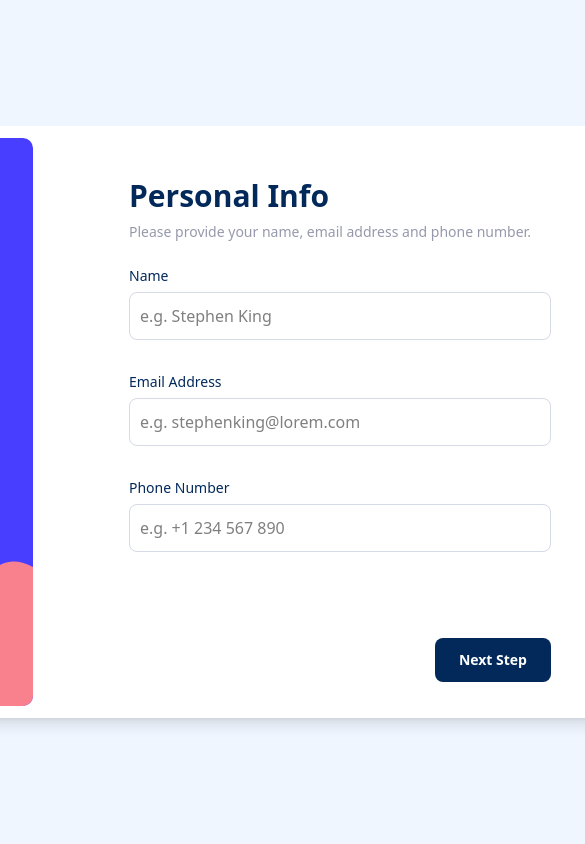
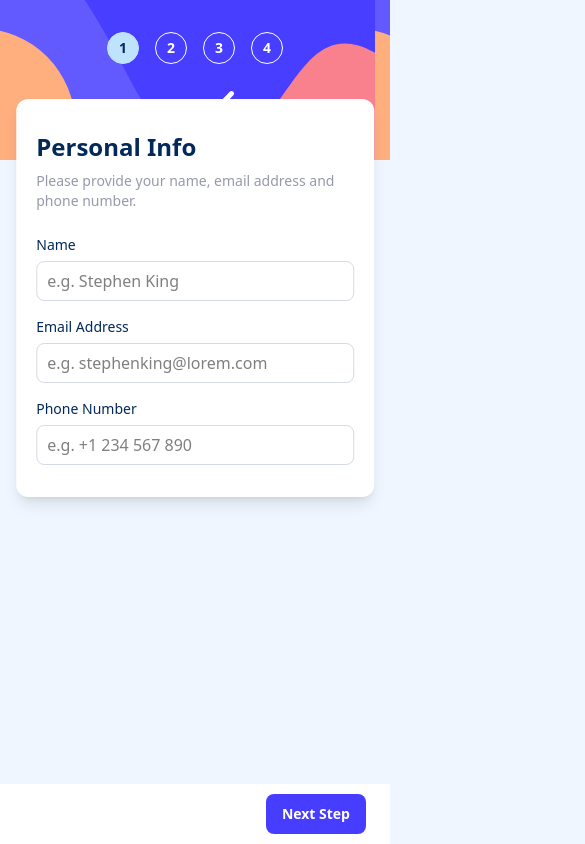
Before and after one commit to theathleticnerd/timepass-games-assignment, a React (Vite) app: page / in a window 390 px wide. Shown: the top 844 px of the page, 585 px wide, since content can reach past the window. Built offline with nearby package versions, Linux system fonts and the light colour scheme.

Commit message:
feat: :iphone: mobile ui

```diff
--- a/src/components/InfoStep.jsx
+++ b/src/components/InfoStep.jsx
@@ -26,7 +26,7 @@ const InfoStep = forwardRef((props, ref) => {
   }));
 
   return (
-    <div className="space-y-8">
+    <div className="space-y-4 lg:space-y-8">
       <TextField
         label="Name"
         value={name}
--- a/src/components/PlanStep.jsx
+++ b/src/components/PlanStep.jsx
@@ -21,15 +21,19 @@ const PlanStep = forwardRef((props, ref) => {
     nextStep: nextStep
   }));
   return (
-    <div className="mt-4">
-      <div className="flex space-x-4 mb-8">
+    <div className="lg:mt-4">
+      <div className="flex flex-col lg:flex-row space-y-4 lg:space-y-0 lg:space-x-4 mb-8">
         {planOptions.map((plan) => {
           return (
             <div
               key={plan.name}
-              className={`border border-light-gray basis-1/3 flex flex-col justify-between rounded-lg cursor-pointer px-2.5 py-2.5 ${plan.id === selectedPlan && 'bg-magnolia'}`}
+              className={`border border-light-gray lg:basis-1/3 flex items-center lg:items-start lg:flex-col lg:justify-between rounded-lg cursor-pointer px-3 lg:px-2.5 py-2.5 hover:border-purplish-blue ${plan.id === selectedPlan && 'bg-magnolia border-purplish-blue'}`}
               onClick={() => setSelectedPlan(plan.id)}>
-              <img src={plan.icon} alt="Arcade Icon" className="size-10 mb-8 mt-1" />
+              <img
+                src={plan.icon}
+                alt="Arcade Icon"
+                className="size-10 mr-4 lg:mr-0 lg:mb-8 lg:mt-1"
+              />
               <div>
                 <p className="text-marine-blue font-semibold"> {plan.name} </p>
                 <p className="text-sm text-cool-gray">
--- a/src/components/SummaryStep.jsx
+++ b/src/components/SummaryStep.jsx
@@ -3,6 +3,7 @@ import planOptions from 'src/data/planOptions';
 import addOnOptions from 'src/data/addOnOptions';
 const SummaryStep = forwardRef((props, ref) => {
   const userData = props.userData;
+  const goToStep = props.goToStep;
   const selectedPlan = planOptions.find((plan) => plan.id === userData.planID);
   const selectedAddOns = addOnOptions.filter((addOn) => userData.addOnIDs.includes(addOn.id));
   const totalCost = () => {
@@ -13,18 +14,25 @@ const SummaryStep = forwardRef((props, ref) => {
     });
     return total;
   };
+  const goToPlanStep = () => {
+    goToStep(2);
+  };
   useImperativeHandle(ref, () => ({
     nextStep: () => console.log(userData)
   }));
   return (
     <div>
       <div className="bg-magnolia px-6 py-4 rounded-lg mb-4">
-        <div className="flex justify-between items-center mb-6">
+        <div className="flex justify-between items-center mb-3 lg:mb-3.5">
           <div>
             <p className="font-semibold text-marine-blue">
               {selectedPlan.name} <span>({userData.isAnnual ? 'Yearly' : 'Monthly'})</span>
             </p>
-            <p className="text-sm text-cool-gray underline">Change</p>
+            <button
+              className="text-sm text-cool-gray underline cursor-pointer"
+              onClick={goToPlanStep}>
+              Change
+            </button>
           </div>
           <button className="text-marine-blue font-semibold cursor-pointer">
             {userData.isAnnual
@@ -32,13 +40,13 @@ const SummaryStep = forwardRef((props, ref) => {
               : `$${selectedPlan.monthlyCost}/mo`}
           </button>
         </div>
-        <div className="border-b bg-light-gray mb-6"></div>
+        <div className="border-b border-light-gray pt-0.5 mb-3 lg:mb-3.5"></div>
         <div className="space-y-4 mb-2">
           {selectedAddOns.map((addOn) => (
             <p key={addOn.id} className="text-sm flex justify-between">
-              <span>{addOn.title}</span>
-              <span>
-                {userData.isAnnual ? `$${addOn.annualCost}/yr` : `$${addOn.monthlyCost}/mo`}
+              <span className="text-cool-gray">{addOn.title}</span>
+              <span className="text-marine-blue font-medium">
+                +${userData.isAnnual ? `${addOn.annualCost}/yr` : `${addOn.monthlyCost}/mo`}
               </span>
             </p>
           ))}
@@ -46,7 +54,7 @@ const SummaryStep = forwardRef((props, ref) => {
       </div>
       <p className="flex justify-between items-center px-6">
         <span className="text-sm text-cool-gray font-medium">Total (per month)</span>
-        <span className="text-purplish-blue font-bold text-xl">+${totalCost()}/mo</span>
+        <span className="text-purplish-blue font-bold text-xl">${totalCost()}/mo</span>
       </p>
     </div>
   );
--- a/src/components/TextField.jsx
+++ b/src/components/TextField.jsx
@@ -26,7 +26,7 @@ export default function TextField(props) {
         required={required}
         placeholder={placeholder}
         onBlur={() => setTouched(true)}
-        className={`border border-light-gray w-full h-12 px-2.5 rounded-lg font-medium ${touched && required && !value && 'border-strawberry-red'}`}
+        className={`border border-light-gray w-full h-10 lg:h-12 px-2.5 rounded-lg font-medium focus:border-purplish-blue hover:border-purplish-blue ${touched && required && !value && 'border-strawberry-red'}`}
       />
     </div>
   );
--- a/src/components/ThankYouScreen.jsx
+++ b/src/components/ThankYouScreen.jsx
@@ -2,9 +2,15 @@ import thankYouIcon from 'src/assets/icons/thankYou.svg';
 export default function ThankYouScreen() {
   return (
     <div className="flex flex-col h-full justify-center items-center">
-      <img src={thankYouIcon} alt="Thank you icon" className="size-20 block mb-6" />
-      <h2 className="text-marine-blue font-bold text-3xl mb-6 text-center">Thank you!</h2>
-      <p className="text-center text-sm text-cool-gray font-medium">
+      <img
+        src={thankYouIcon}
+        alt="Thank you icon"
+        className="size-14 lg:size-20 block mb-4 lg:mb-6"
+      />
+      <h2 className="text-marine-blue font-bold text-2xl lg:text-3xl mb-3 lg:mb-6 text-center">
+        Thank you!
+      </h2>
+      <p className="text-center text-base lg:text-sm text-cool-gray font-medium -mx-1.5 lg:mx-0">
         Thanks for confirming your subscription! We hope you have fun using our platform. If you
         ever need support, please feel free to email us at support@loremgaming.com
       </p>
--- a/src/pages/HomePage.jsx
+++ b/src/pages/HomePage.jsx
@@ -1,5 +1,6 @@
 import { useState, useMemo, useRef } from 'react';
 import DesktopBanner from 'src/assets/images/bg-sidebar-desktop.svg';
+import MobileBanner from 'src/assets/images/bg-sidebar-mobile.svg';
 import ThankYouScreen from 'src/components/ThankYouScreen';
 import InfoStep from 'src/components/InfoStep';
 import PlanStep from 'src/components/PlanStep';
@@ -56,6 +57,9 @@ export default function HomePage() {
   const currentStep = useMemo(() => {
     return stepContent[steps[activeStep - 1].name];
   }, [activeStep]);
+  const goToStep = (id) => {
+    setActiveStep(id);
+  };
   const goToNextStep = async () => {
     if (stepRefs.current[activeStep]?.current) {
       const result = await stepRefs.current[activeStep].current.nextStep();
@@ -82,8 +86,16 @@ export default function HomePage() {
   const ref = (stepRefs.current[activeStep] = useRef(null));
   return (
     <main className="max-w-7xl mx-auto h-svh relative">
-      <div className="absolute flex bg-white w-4xl top-1/2 left-1/2 -translate-1/2 min-h-[32rem] rounded-xl shadow-lg px-3 py-3 justify-between space-x-24">
-        <div className=" bg-[url('src/assets/images/bg-sidebar-desktop.svg')] bg-no-repeat relative rounded-lg shrink-0">
+      <div className="lg:hidden bg-[url('src/assets/images/bg-sidebar-mobile.svg')] h-[10rem] flex pt-8 justify-center space-x-4 text-white">
+        {steps.map((step) => (
+          <p
+            className={`border size-8 rounded-full flex items-center justify-center font-semibold text-sm ${step.id === activeStep && 'bg-light-blue text-marine-blue border-light-blue'}`}>
+            {step.id}
+          </p>
+        ))}
+      </div>
+      <div className="absolute flex bg-white lg:w-4xl top-[6.2rem] -translate-x-1/2  lg:top-1/2 left-1/2 min-h-96 lg:-translate-1/2 lg:min-h-[32rem] rounded-xl shadow-lg lg:px-3 lg:py-3 justify-between space-x-24 w-11/12 px-5">
+        <div className="hidden lg:block bg-[url('src/assets/images/bg-sidebar-desktop.svg')] bg-no-repeat relative rounded-lg shrink-0">
           <div className="space-y-8 px-8 py-12 absolute">
             {steps.map((step) => (
               <div key={step.id} className="flex items-center space-x-3 text-white/90">
@@ -100,17 +112,19 @@ export default function HomePage() {
           </div>
           <img src={DesktopBanner} alt="Desktop Banner Image" className="invisible" />
         </div>
-        <div className="mr-20 grow flex">
+        <div className="lg:mr-20 lg:grow lg:flex">
           {isThankYouScreen ? (
             <ThankYouScreen />
           ) : (
-            <div className="flex flex-col h-full justify-between pt-10 pb-6 grow">
-              <h2 className="text-marine-blue text-3xl font-bold mb-2">{currentStep.title}</h2>
+            <div className="flex flex-col h-full justify-between pt-8 pb-8 lg:pt-10 lg:pb-6 grow">
+              <h2 className="text-marine-blue text-2xl lg:text-3xl font-bold mb-2">
+                {currentStep.title}
+              </h2>
               <p className="text-cool-gray mb-6 text-sm font-medium">{currentStep.subtitle}</p>
               <div className="grow">
-                <Component ref={ref} userData={userData} />
+                <Component ref={ref} userData={userData} goToStep={goToStep} />
               </div>
-              <div className="flex justify-between items-center">
+              <div className="hidden lg:flex justify-between items-center">
                 <button
                   className={`font-medium text-cool-gray hover:text-marine-blue focus:text-marine-blue active:text-marine-blue cursor-pointer ${activeStep === 1 ? 'invisible' : 'visible'}`}
                   onClick={goToPreviousStep}>
@@ -126,6 +140,20 @@ export default function HomePage() {
           )}
         </div>
       </div>
+      {!isThankYouScreen && (
+        <div className="absolute bottom-0 w-full px-6 py-2.5 bg-white flex justify-between items-center lg:hidden">
+          <button
+            className={`text-sm font-medium text-cool-gray hover:text-marine-blue focus:text-marine-blue active:text-marine-blue cursor-pointer ${activeStep === 1 ? 'invisible' : 'visible'}`}
+            onClick={goToPreviousStep}>
+            Go Back
+          </button>
+          <button
+            className="px-4 bg-purplish-blue py-2.5 text-white rounded-lg font-semibold text-sm cursor-pointer"
+            onClick={goToNextStep}>
+            {activeStep === steps.length ? 'Confirm' : 'Next Step'}
+          </button>
+        </div>
+      )}
     </main>
   );
 }
```
Also changed, not shown: src/components/AddonStep.jsx (+8 -6 lines).
